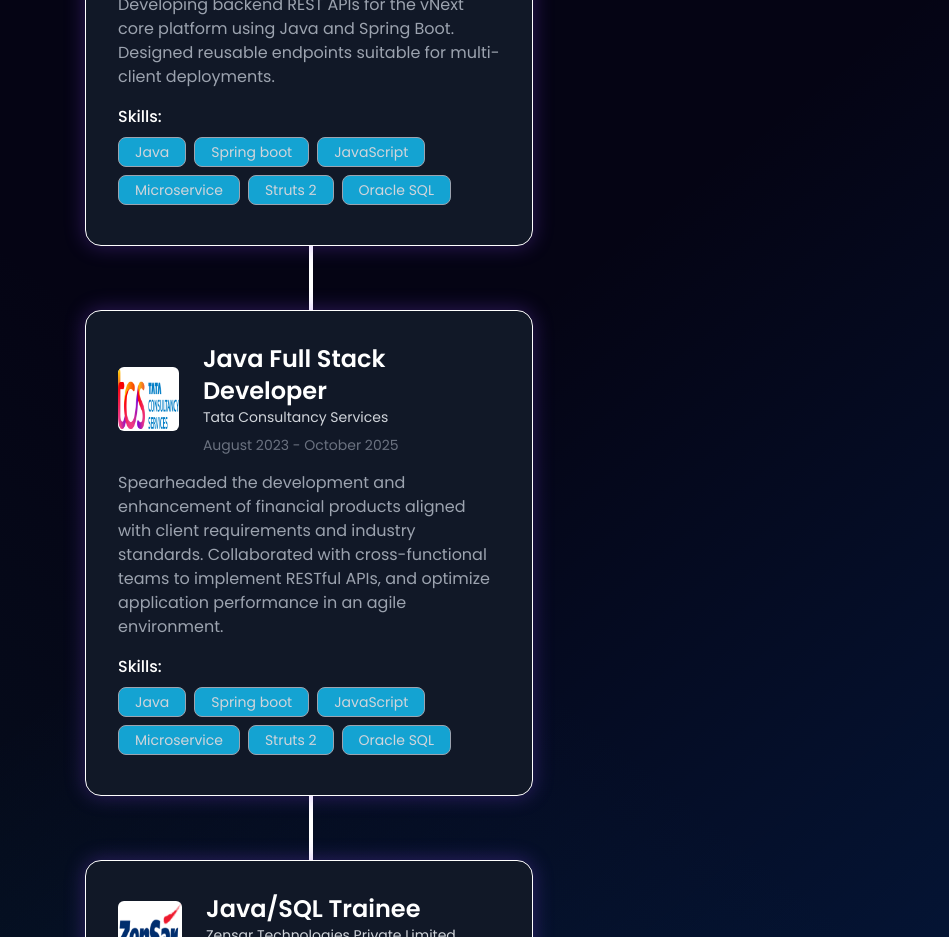
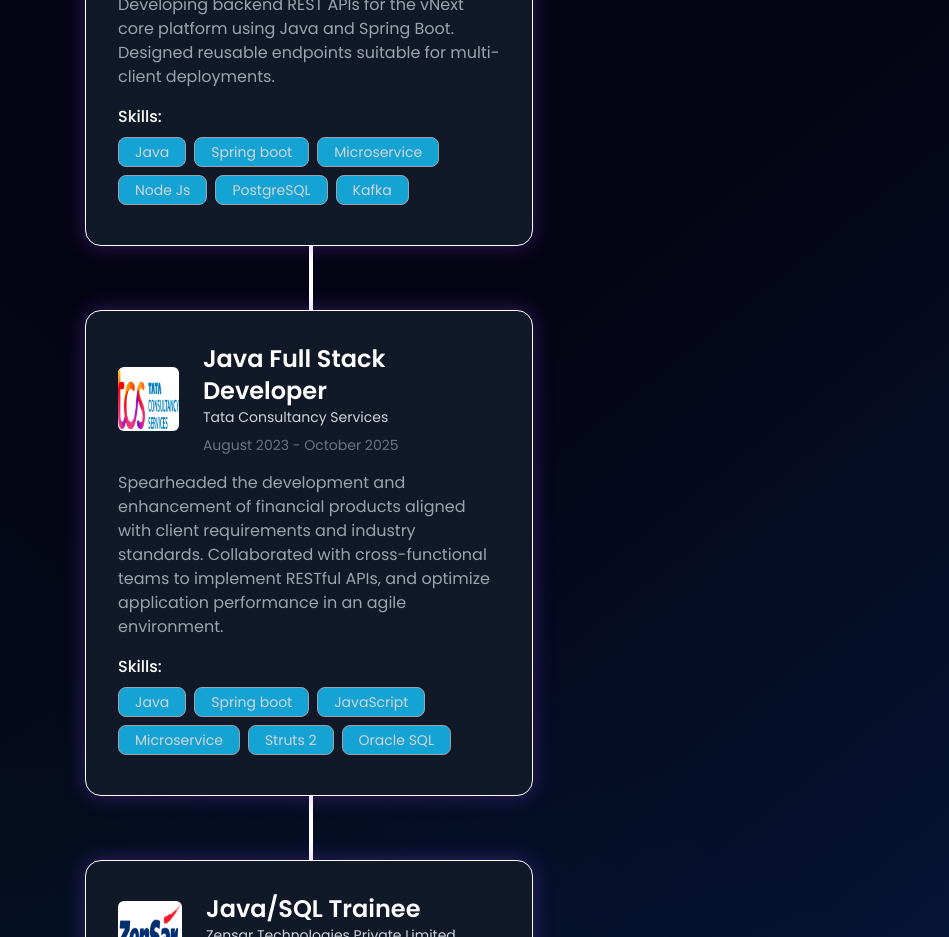
Before and after one commit to Tejasa0/Tejas-Patil-main, a React (Vite) app: page / in a window 1280 px wide. Shown: the part 2300-3237 px from the top of the page, without its empty margins (331-1280 px from the left). Built offline with nearby package versions, Linux system fonts and the light colour scheme.

Commit message:
skills updating in EV

```diff
--- a/src/constants.js
+++ b/src/constants.js
@@ -96,10 +96,10 @@ export const SkillsInfo = [
       skills: [
         "Java",
         "Spring boot",
-        "JavaScript",
         "Microservice",
-        "Struts 2",
-        "Oracle SQL",
+        "Node Js",
+        "PostgreSQL",
+        "Kafka",
       ],
     },
     {
```
